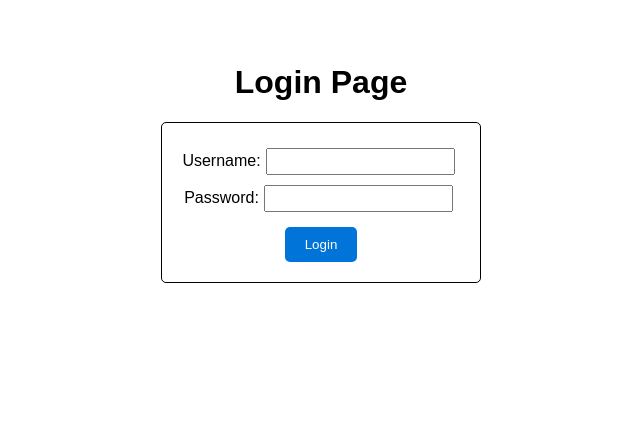
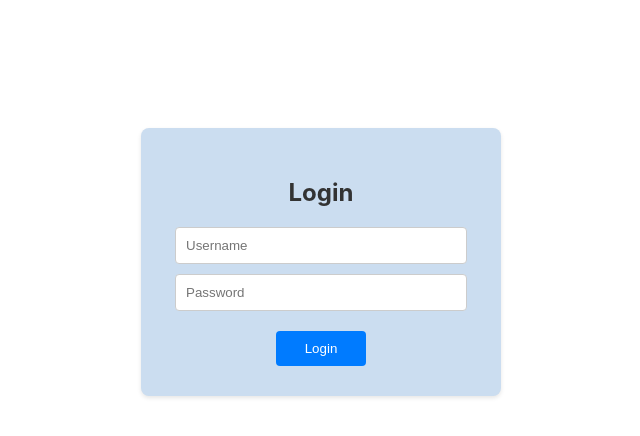
Before and after one commit to AnandhuNu10/Todo-List-AssignmentFE, a React (Create React App) app: page / in a window 1280 px wide. Shown: the top 436 px of the page, without its empty margins (319-959 px from the left). Built offline with nearby package versions, Linux system fonts and the light colour scheme.

Commit message:
deployement

```diff
--- a/src/App.tsx
+++ b/src/App.tsx
@@ -1,4 +1,4 @@
-import { Outlet, Route, Routes } from 'react-router-dom';
+import { Route, Routes } from 'react-router-dom';
 import LoginPage from './LoginPage/LoginPage';
 import Home from './HomePage/Home';
 import ProtectedRoute from './ProtectedRoutes';
--- a/src/HomePage/Home.tsx
+++ b/src/HomePage/Home.tsx
@@ -1,7 +1,7 @@
 import React, { useState } from 'react';
 import './styles.css';
 import Navbar from './Navbar';
-import AddTodo from '../Pages/AddTodo';
+import AddTodo from '../components/AddTodo';
 
 const Home: React.FC = () => {
   const [selected, setSelected] = useState<number>(1);
@@ -26,24 +26,9 @@ const Home: React.FC = () => {
     <div className="header">
       <Navbar user={name} />
 
-      <ul className="border">
-        <li
-          className={`lists ${selected === 1 ? 'black' : 'white'}`}
-          onClick={() => {
-            setSelected(1);
-          }}
-        >
-          Add Todos
-        </li>
-        <li
-          className={`lists ${selected === 2 ? 'black' : 'white'}`}
-          onClick={() => {
-            setSelected(2);
-          }}
-        >
-          List Of Todos
-        </li>
-      </ul>
+      <div className='add-todos'>
+        <h2>Add Todos</h2>
+      </div>
 
       {selected === 1 && <AddTodo />}
     </div>
--- a/src/HomePage/UserHome.tsx
+++ b/src/HomePage/UserHome.tsx
@@ -26,24 +26,10 @@ const UserHome = () => {
           <Navbar user={name} />
         <div>
         <div>
-        <ul className="border">
-              <li
-                className={`lists ${selected === 1 ? 'black' : 'white'}`}
-                onClick={() => {
-                  setSelected(1);
-                }}
-              >
-                All Todos
-              </li>
-              <li
-                className={`lists ${selected === 2 ? 'black' : 'white'}`}
-                onClick={() => {
-                  setSelected(2);
-                }}
-              >
-          Pending Todos
-        </li>
-      </ul>
+        <div className='all-todos'>
+          <h2>All Todos</h2>
+        </div>
+
         {selected===1&&<GetTodo/>}
         </div>
         </div>
--- a/src/HomePage/styles.css
+++ b/src/HomePage/styles.css
@@ -1,9 +1,21 @@
 .nav-container{
-  padding: 20px;
+  padding:15px;
   display: flex;
   justify-content: space-between;
-  background-color: aliceblue;
+  background-color: rgb(183, 228, 247);
 
+}
+
+.navbar-user{
+  margin-top: 10px;
+}
+
+.add-todos{
+margin-left: 41%;
+}
+
+.all-todos{
+  margin-left: 46%;
 }
 
 .border {
@@ -11,13 +23,13 @@
   height: 28px;
   border-radius: 3px;
   padding: 0px;
-  width: 80%;
+  width: 75%;
   align-items: center;
   font-weight: 500;
   display: flex;
   list-style-type: none;
-  justify-content: space-evenly;
-  margin-left: 10%;
+  justify-content: center;
+  margin-left: 12%;
 }
 
 .lists {
@@ -44,6 +56,10 @@
 }
 
 .btn-save{
-  margin-left: 25%;
+  margin-left: 22%;
   justify-content: center;
 }
+
+.select-role{
+  width: 100%;
+}
--- a/src/LoginPage/LoginPage.tsx
+++ b/src/LoginPage/LoginPage.tsx
@@ -86,35 +86,26 @@ const LoginPage: React.FC = () => {
 
   return (
 
-    <div className="App">
-      <div>
-        <h1>Login Page</h1>
-        <form>
-          <label>
-            Username:
+    <div className="login-container">
+      <div className="login-box">
+        <h2>Login</h2>
         <input
+          className='login-input'
           type="text"
+          placeholder="Username"
           value={username}
           onChange={(e) => setUsername(e.target.value)}
         />
-          </label>
-          <br />
-          <label>
-            Password:
+        <span></span>
         <input
+          className='login-input'
           type="password"
+          placeholder="Password"
           value={password}
           onChange={(e) => setPassword(e.target.value)}
         />
-          </label>
-          <br />
-
-          <button type="button" onClick={handleLogin}>
-            Login
-          </button>
-        </form>
+        <button className='login-btn' onClick={handleLogin}>Login</button>
       </div>
-      <ToastContainer position="top-right" autoClose={3000} />
     </div>
   );
 };
--- a/src/LoginPage/styles.css
+++ b/src/LoginPage/styles.css
@@ -1,22 +1,3 @@
-
-
-.App {
-    text-align: center;
-    font-family: Arial, sans-serif;
-    margin-top: 5%;
-  }
-
-  form {
-    display: inline-block;
-    padding: 20px;
-    border: 1px solid black;
-    border-radius: 5px;
-  }
-
-  input {
-    padding: 4px;
-    margin: 5px;
-  }
 
   button {
     margin-top: 10px;
@@ -35,3 +16,61 @@
   .role{
     margin-left: 40px;
   }
+
+  .login-container {
+  display: flex;
+  justify-content: center;
+  align-items: center;
+  height: 100%;
+  margin-top: 10%;
+}
+
+.login-box {
+  /* background-color: #d2eef0; */
+  background-color: rgb(203, 221, 240);
+  border-radius: 8px;
+  box-shadow: 0 2px 4px rgba(0, 0, 0, 0.1);
+  padding: 30px;
+  text-align: center;
+  width: 300px;
+}
+
+h2 {
+  color: #333;
+  margin-bottom: 20px;
+  margin-left: 0px;
+}
+
+.input-container {
+  margin-bottom: 15px;
+}
+
+.login-input{
+  width: 90%;
+  padding: 10px;
+  border: 1px solid #ccc;
+  border-radius: 4px;
+  margin-bottom: 10px;
+}
+
+.input {
+  width: 90%;
+  padding: 10px;
+  /* border-radius: 4px; */
+  margin-bottom: 10px;
+  height: 20px;
+}
+
+.login-btn{
+  width: 30%;
+  padding: 10px;
+  background-color: #007BFF;
+  color: #fff;
+  border: none;
+  border-radius: 4px;
+  cursor: pointer;
+}
+
+.login-btn:hover {
+  background-color: #0056b3;
+}
--- a/src/Pages/GetTodo.tsx
+++ b/src/Pages/GetTodo.tsx
@@ -10,14 +10,6 @@ interface Todo {
 const GetTodo = () => {
   const [currentDateTime, setCurrentDateTime] = useState(new Date());
   const [todos, setTodos] = useState<Todo[]>([]);
-
-  useEffect(() => {
-    const intervalId = setInterval(() => {
-      setCurrentDateTime(new Date());
-    }, 1000);
-
-    return () => clearInterval(intervalId);
-  }, []);
 
   const handleTodoClick = (todoId: number) => {
     const updatedTodos = todos.map((todo) => {
@@ -97,9 +89,6 @@ const GetTodo = () => {
 
   return (
     <div>
-      <div className="date-time">
-        <strong>{currentDateTime.toLocaleString()}</strong>
-      </div>
       <div className="card">
         <h3>Your Todos</h3>
         <ul>
--- a/src/Pages/styles.css
+++ b/src/Pages/styles.css
@@ -15,7 +15,11 @@
     height: 25px;
 }
 .input>h3{
-    margin-left: 20%;
+    margin-left: 22%;
+}
+
+.input button{
+    margin-left: 25px;
 }
 
 .input{
@@ -27,8 +31,11 @@
     display: flex;
     flex-direction: column;
     margin-top: 50px;
+}
 
-}
+/* .input input{
+    width: 50%;
+} */
 
 .todolist{
     display: flex;
@@ -50,6 +57,7 @@
   width: 30%;
   height: auto;
   margin: auto;
+  margin-top: 3%;
     }
 
 .card h3{
@@ -62,3 +70,7 @@
 .card ul li{
     font-size: 1.3rem;
 }
+
+.get-todo{
+    padding: 10px;
+}
--- a/src/Pages/AddTodo.tsx
+++ b/src/components/AddTodo.tsx
@@ -6,7 +6,6 @@ import { toast } from "react-toastify";
 
 
 const AddTodo = () => {
-    const [currentDateTime, setCurrentDateTime] = useState(new Date());
     const [inputList, setInputList] = useState('');
     const [list, setList] = useState<string[]>([]);
     const [selectedOption, setSelectedOption] = useState<{ value: string; label: string; id: number } | null>(null);
@@ -58,13 +57,6 @@ const AddTodo = () => {
         }
     }
 
-    useEffect(() => {
-        const intervalId = setInterval(() => {
-            setCurrentDateTime(new Date());
-        }, 1000);
-
-        return () => clearInterval(intervalId);
-    }, []);
 
     useEffect(() => {
         fetch(apiUrl)
@@ -88,9 +80,6 @@ const AddTodo = () => {
 
     return (
         <div>
-            <div className='date-time'>
-                <strong>{currentDateTime.toLocaleString()}</strong>
-            </div>
 
             <div className='main-input'>
                 <div className='select'>
@@ -112,9 +101,13 @@ const AddTodo = () => {
                     />
                 </div>
                 <div className='input'>
+
                     <h3>Enter Todos</h3>
-                    <input type='text' placeholder='Add Todo' value={inputList} onChange={itemEvent} />
+                    <input type='text' placeholder='Add Todo' style={{marginLeft:"90px"}} value={inputList} onChange={itemEvent} />
                     <button type='submit' onClick={listOfItems}>+</button>
+
+
+
                     <ol>
                     {list.map((item,index)=>{
             return <Todolist key={index} id={index} text = {item} onSelect={deleteItems} />
--- a/src/components/styles.css
+++ b/src/components/styles.css
@@ -1,3 +1,80 @@
 .btn{
     padding: 6px 8px;
 }
+
+.add-btn{
+    margin-left: 60%;
+}
+.date-time{
+    margin-left: 10%;
+}
+
+.select{
+    width: 55%;
+    margin-left: 20%;
+    margin-top: 2%;
+}
+.input>input{
+    width: 500px;
+    height: 35px;
+}
+.input>h3{
+    margin-left: 23%;
+}
+
+.input button{
+    margin-left: 25px;
+}
+
+.input{
+    margin-left: 20%;
+}
+
+.main-input{
+    justify-content: center;
+    display: flex;
+    flex-direction: column;
+    margin-top: 50px;
+}
+
+/* .input input{
+    width: 50%;
+} */
+
+.todolist{
+    display: flex;
+}
+.todolist > button{
+    margin-left: 1%;
+    padding:0px 3px 0px;
+    background-color: rgb(248, 23, 23);
+    color: white;
+    margin-top: 5px;
+}
+
+.card{
+   border: 1px solid #ccc;
+  padding: 20px;
+  box-shadow: 0 0 10px rgba(0, 0, 0, 0.2);
+  border-radius: 5px;
+  background-color: #fff;
+  width: 30%;
+  height: auto;
+  margin: auto;
+  margin-top: 3%;
+    }
+
+.card h3{
+    display: flex   ;
+    flex-direction: column;
+    align-items: center;
+    justify-content: center;
+}
+
+.card ul li{
+    font-size: 1.3rem;
+}
+
+.get-todo{
+    padding: 10px;
+}
```
Also changed, not shown: src/HomePage/userPage.tsx (deleted, +0 -11 lines). Lines whose indentation alone changed are shown as unchanged.
